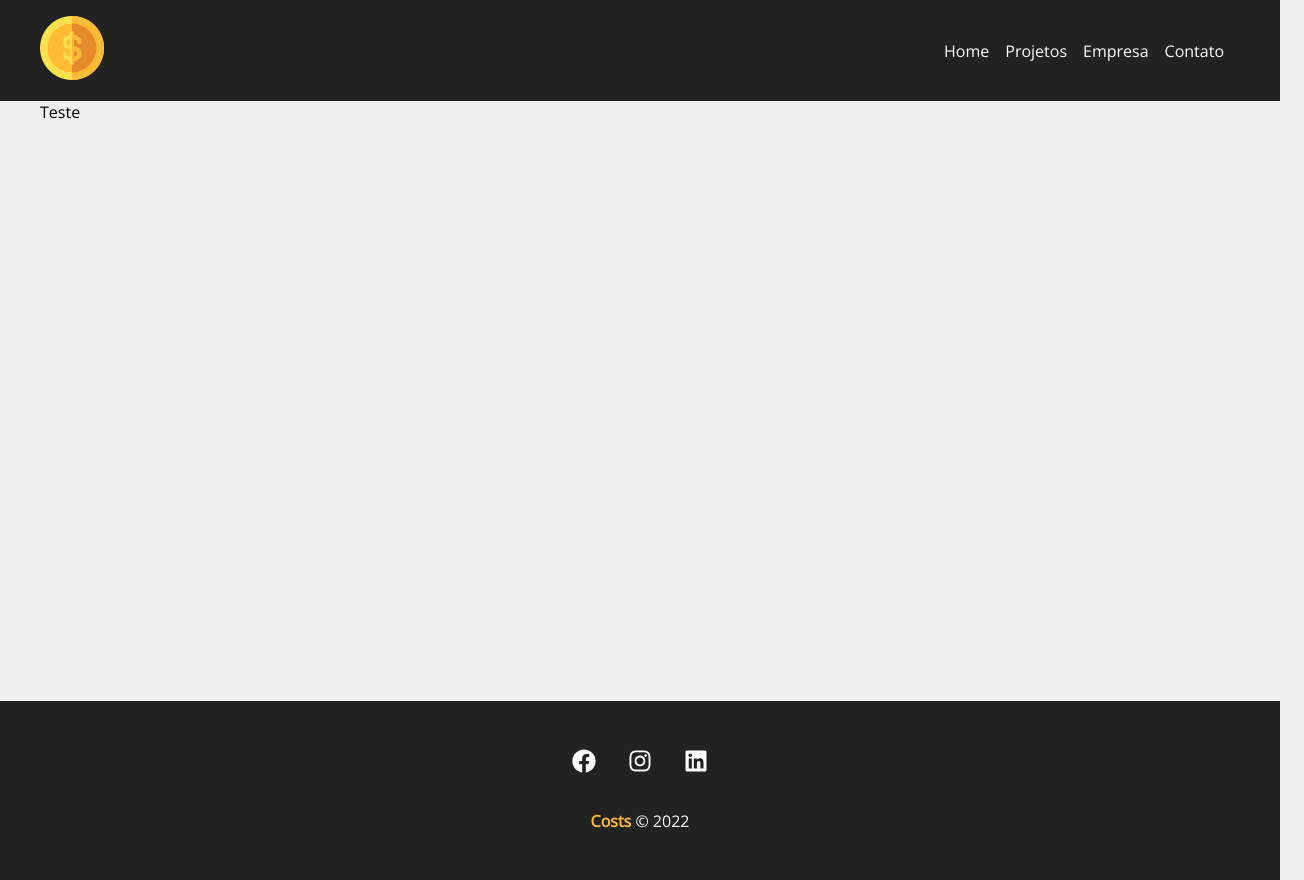
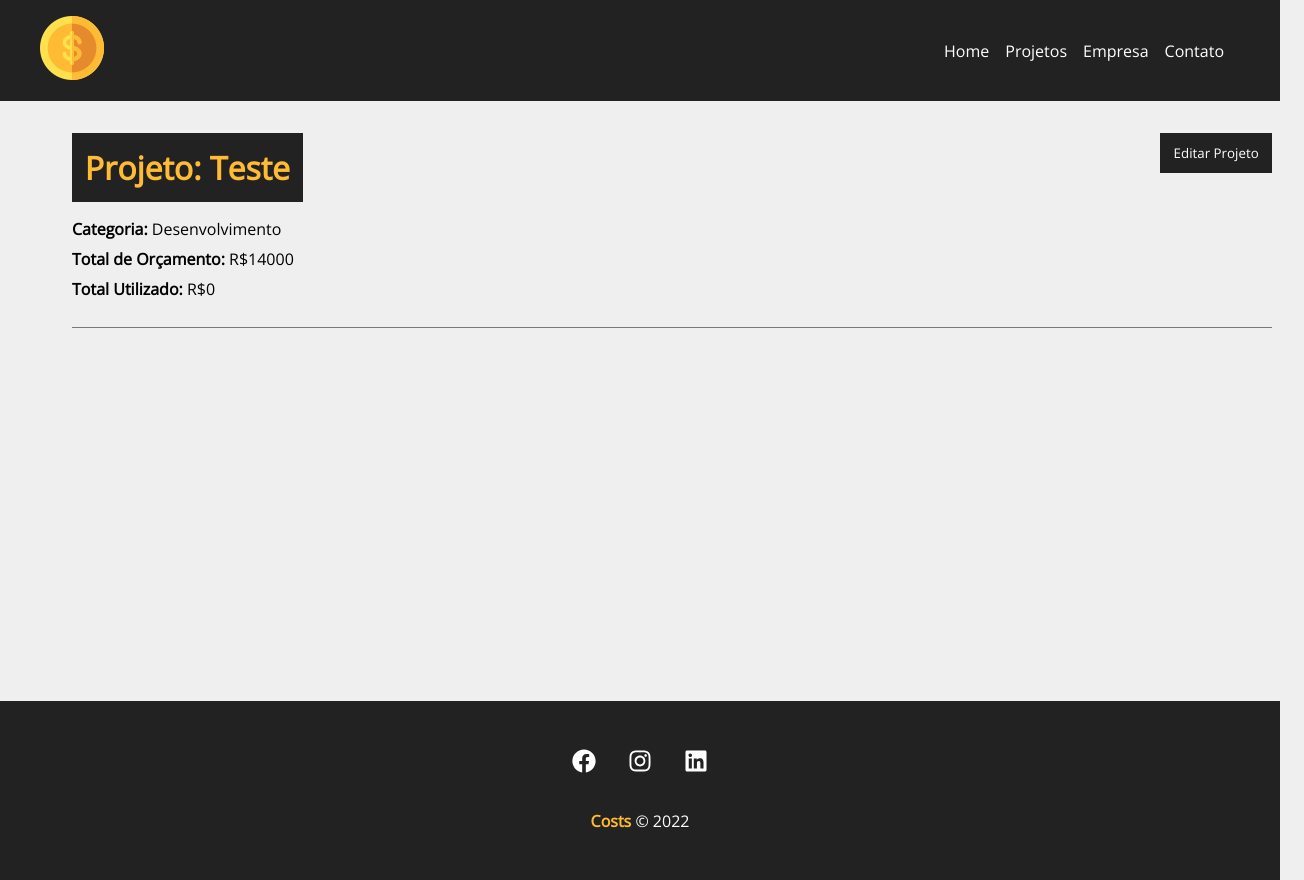
Before and after one commit to Nadiamizael/Estudos-React-Costs, a React (Create React App) app: page /project/1 in a window 1280 px wide. Shown: the whole page, 1304 px wide, since content can reach past the window. Built offline with nearby package versions, Linux system fonts and the light colour scheme; data requests are answered from the project's data file; a web font is replaced by a local one.

Commit message:
💄feat: add project details

```diff
--- a/src/components/pages/Project.js
+++ b/src/components/pages/Project.js
@@ -1,13 +1,18 @@
 import styles from "./Project.module.css";
 import { useParams } from "react-router-dom";
 import { useState, useEffect } from "react";
+
+import Loading from "../layout/Loading";
+import Container from "../layout/Container";
 
 function Project() {
   const { id } = useParams();
 
   const [project, setProject] = useState([]);
+  const [showProjectForm, setShowProjectForm] = useState(false);
 
   useEffect(() => {
+    setTimeout(() => {
       fetch(`http://localhost:5000/projects/${id}`, {
         method: "GET",
         headers: {
@@ -19,9 +24,48 @@
           setProject(data);
         })
         .catch((err) => console.log);
+    }, 300);
   }, [id]);
 
-  return <p>{project.name}</p>;
+  function toggleProjectForm() {
+    setShowProjectForm(!showProjectForm);
+  }
+
+  return (
+    <>
+      {project.name ? (
+        <div className={styles.project_details}>
+          <Container customClass="column">
+            <div className={styles.details_container}>
+              <h1>Projeto: {project.name}</h1>
+              <button className={styles.btn} onClick={toggleProjectForm}>
+                {!showProjectForm ? "Editar Projeto" : "Fechar"}
+              </button>
+              {!showProjectForm ? (
+                <div className={styles.project_info}>
+                  <p>
+                    <span>Categoria:</span> {project.category.name}
+                  </p>
+                  <p>
+                    <span>Total de Orçamento:</span> R${project.budget}
+                  </p>
+                  <p>
+                    <span>Total Utilizado: </span> R${project.cost}
+                  </p>
+                </div>
+              ) : (
+                <div className={styles.details_container}>
+                  <p>detalhes do projeto</p>
+                </div>
+              )}
+            </div>
+          </Container>
+        </div>
+      ) : (
+        <Loading />
+      )}
+    </>
+  );
 }
 
 export default Project;
--- a/src/components/pages/Project.module.css
+++ b/src/components/pages/Project.module.css
@@ -0,0 +1,48 @@
+.project_details {
+  padding: 2em;
+}
+
+.project_details h1,
+.project_details h2,
+.project_details p {
+  margin-bottom: 0.5em;
+}
+
+.project_details h1 {
+  background-color: #222;
+  color: #ffbb33;
+  padding: 0.4em;
+}
+
+.project_details span {
+  font-weight: bold;
+}
+
+.details_container,
+.service_form_container {
+  border-bottom: 1px solid #7a7a7a;
+  margin-bottom: 1.2em;
+  padding-bottom: 1.2em;
+  display: flex;
+  justify-content: space-between;
+  flex-wrap: wrap;
+}
+
+.btn {
+  background-color: #222;
+  color: #fff;
+  padding: 0.5em 1em;
+  text-decoration: none;
+  transition: 0.5s;
+  cursor: pointer;
+  max-height: 40px;
+  border: none;
+}
+
+.btn:hover {
+  color: #ffbb33;
+}
+
+.project_info {
+  width: 100%;
+}
```
Lines whose indentation alone changed are shown as unchanged.
